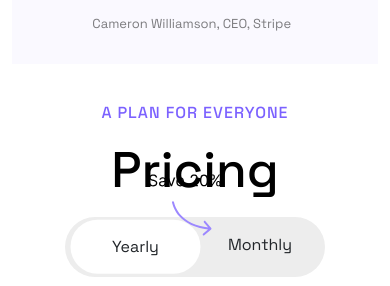
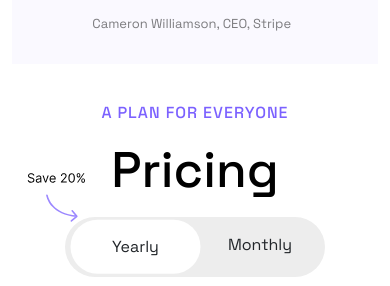
Before and after one commit to tanuj-22/booksports, a React (Create React App) app: page / in a window 390 px wide. Shown: the part 5027-5313 px from the top of the page. Built offline with nearby package versions, Linux system fonts and the light colour scheme.

Commit message:
save 20% fixed

```diff
--- a/src/css/pricing.css
+++ b/src/css/pricing.css
@@ -6,6 +6,62 @@
     position: absolute;
     left: 38%;
     transform: translateY(-160%);
+}
+@media screen and (max-width:1650px){
+    .pricing-section .save-money{
+        left: 35%;
+        transform: translateY(-160%);
+    }
+}
+@media screen and (max-width:1300px){
+    .pricing-section .save-money{
+        left: 32%;
+        transform: translateY(-160%);
+    }
+}
+@media screen and (max-width:1000px){
+    .pricing-section .save-money{
+        left: 28%;
+        transform: translateY(-160%);
+    }
+}
+@media screen and (max-width:850px){
+    .pricing-section .save-money{
+        left: 24%;
+        transform: translateY(-160%);
+    }
+}
+@media screen and (max-width:700px){
+    .pricing-section .save-money{
+        left: 18%;
+        transform: translateY(-160%);
+    }
+}
+@media screen and (max-width:550px){
+    .pricing-section .save-money{
+        left: 14%;
+        transform: translateY(-160%);
+    }
+    .pricing-section .save-money img{
+        width:80%
+    }
+}
+@media screen and (max-width:500px){
+    .pricing-section .save-money{
+        left: 10%;
+        transform: translateY(-200%);
+    }
+    .pricing-section .save-money img{
+        width:90%
+    }
+}
+@media screen and (max-width:450px){
+    .pricing-section .save-money{
+        left: 5%;
+    }
+    .pricing-section .save-money img{
+        width:80%
+    }
 }
 .pricing-section .pricing-tagline{
     font-weight: 500;
```
